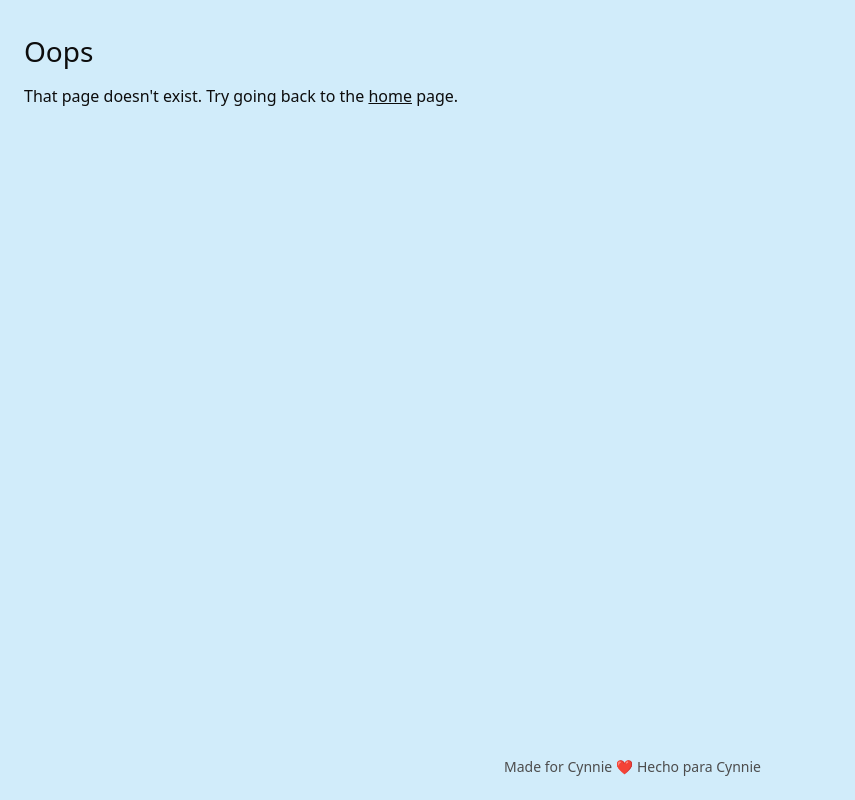
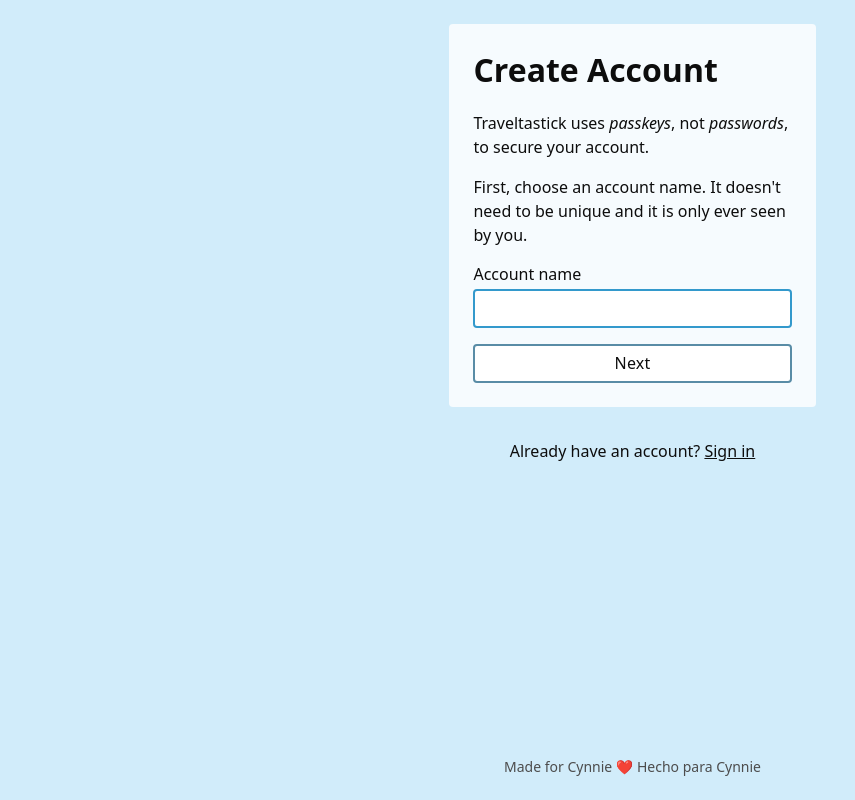
Before and after one commit to jackgriffiths/traveltastick, a SvelteKit app: page /create-account in a window 1280 px wide. Before the commit this address had no page. Shown: the whole page, without its empty margins (0-855 px from the left). Built offline with nearby package versions, Linux system fonts and the light colour scheme; no server answers.

Commit message:
Move account creation to new page

```diff
--- /dev/null
+++ b/src/routes/create-account/+page.server.ts
@@ -0,0 +1,8 @@
+import type { PageServerLoad } from "./$types";
+import { redirect } from "@sveltejs/kit";
+
+export const load: PageServerLoad = async (event) => {
+  if (event.locals.session?.userId != null) {
+    throw redirect(302, "/");
+  }
+}
--- /dev/null
+++ b/src/routes/create-account/+page.svelte
@@ -0,0 +1,144 @@
+<script lang="ts">
+  import { browserSupportsWebAuthn, startRegistration } from "@simplewebauthn/browser";
+  import { goto } from "$app/navigation";
+  import { Alert } from "$lib/components";
+  import { postJson, readError } from "$lib/fetch";
+
+  let alert: Alert;
+  let accountName: string;
+  let isBusy = false;
+
+  const createAccount = async () => {
+    if (!browserSupportsWebAuthn()) {
+      alert.show("Not supported", "Your browser does not support passkeys. Please try a different browser.");
+      return;
+    }
+
+    if (isBusy) {
+      return;
+    }
+
+    isBusy = true;
+
+    try {
+      const beginResponse = await postJson("/api/auth/begin-registration", { userName: accountName });
+      if (!beginResponse.ok) {
+        alert.show("Error", await readError(beginResponse, "Something went wrong. Please try again."));
+        return;
+      }
+
+      const registrationOptions = await beginResponse.json();
+      const registration = await startRegistration(registrationOptions);
+      const verificationResponse = await postJson("/api/auth/complete-registration", registration);
+
+      if (verificationResponse.ok) {
+        // Wrap this in a try catch just in case navigation fails.
+        // It's important to let the user know that actually an
+        // account was successfully created.
+        try {
+          await goto("/", { replaceState: true });
+        } catch (e) {
+          // Once the authenticated user refreshes, they'll be redirected to the home page.
+          alert.show("Account created", "Please refresh the page.");
+        }
+      } else {
+        alert.show("Error", await readError(verificationResponse, "Something went wrong while creating your account. Please try again."));
+      }
+    } catch {
+      alert.show("Failed", "Could not create account.");
+    } finally {
+      isBusy = false;
+    }
+  }
+</script>
+
+<svelte:head>
+  <title>Create account | Traveltastick</title>
+  <meta name="description" content="Collect and trade stickers of famous landmarks" />
+</svelte:head>
+
+<div class="content">
+  <section>
+    <h1>Create Account</h1>
+
+    <p>Traveltastick uses <span class="italic">passkeys</span>, not <span class="italic">passwords</span>, to secure your account.</p>
+
+    <p>First, choose an account name. It doesn't need to be unique and it is only ever seen by you.</p>
+
+    <form on:submit={createAccount}>
+      <label for="name">Account name</label>
+      <input id="name" name="name" type="text" bind:value={accountName} required autocomplete="given-name" />
+      <button type="submit">Next</button>
+      {#if isBusy}
+        <p class="wait-text">Waiting for passkey...</p>
+      {/if}
+    </form>
+  </section>
+
+  <p class="sign-in">
+    Already have an account? <a href="/sign-in">Sign in</a>
+  </p>
+</div>
+
+<Alert bind:this={alert} />
+
+<style>
+  .content {
+    padding-inline: var(--page-gutter);
+  }
+
+  section {
+    max-inline-size: 40ch;
+    border-radius: 0.25rem;
+    margin-block-start: var(--page-gutter);
+    margin-inline: auto;
+    background: var(--card-background-color);
+    display: flex;
+    flex-direction: column;
+    align-items: stretch;
+    padding: 1.5rem;
+  }
+
+  h1 {
+    margin-block-end: 1.25rem;
+    font-size: 2rem;
+    font-weight: bold;
+  }
+
+  .italic {
+    font-style: italic;
+  }
+
+  form {
+    margin-block: 1.0rem 0rem;
+    inline-size: 100%;
+
+    & > label {
+      display: block;
+      margin-block-end: 0.25em;
+    }
+
+    & > input {
+      display: block;
+      inline-size: 100%;
+      margin-block-end: 1rem;
+    }
+
+    & .wait-text {
+      margin-block-start: 0.5rem;
+      text-align: center;
+    }
+  }
+
+  button {
+    inline-size: 100%;
+  }
+
+  .sign-in {
+    margin-block-start: 2rem;
+    max-inline-size: 40ch;
+    margin-inline: auto;
+    padding-inline: 1.5rem;
+    text-align: center;
+  }
+</style>
--- a/src/routes/sign-in/+page.svelte
+++ b/src/routes/sign-in/+page.svelte
@@ -1,59 +1,11 @@
 <script lang="ts">
-  import { browserSupportsWebAuthn, startAuthentication, startRegistration } from "@simplewebauthn/browser";
+  import { browserSupportsWebAuthn, startAuthentication } from "@simplewebauthn/browser";
   import { goto } from "$app/navigation";
   import { Alert } from "$lib/components";
   import { post, postJson, readError } from "$lib/fetch";
 
   let alert: Alert;
-  let accountName: string;
-
-  let isBusy = false; // Creating account or signing in
-  let isCreatingAccount = false;
-
-  const createAccount = async () => {
-    if (!browserSupportsWebAuthn()) {
-      alert.show("Not supported", "Your browser does not support passkeys. Please try a different browser.");
-      return;
-    }
-
-    if (isBusy) {
-      return;
-    }
-
-    isBusy = true;
-    isCreatingAccount = true;
-
-    try {
-      const beginResponse = await postJson("/api/auth/begin-registration", { userName: accountName });
-      if (!beginResponse.ok) {
-        alert.show("Error", await readError(beginResponse, "Something went wrong. Please try again."));
-        return;
-      }
-
-      const registrationOptions = await beginResponse.json();
-      const registration = await startRegistration(registrationOptions);
-      const verificationResponse = await postJson("/api/auth/complete-registration", registration);
-
-      if (verificationResponse.ok) {
-        // Wrap this in a try catch just in case navigation fails.
-        // It's important to let the user know that actually an
-        // account was successfully created.
-        try {
-          await goto("/", { replaceState: true });
-        } catch (e) {
-          // Once the authenticated user refreshes, they'll be redirected to the home page.
-          alert.show("Account created", "Please refresh the page.");
-        }
-      } else {
-        alert.show("Error", await readError(verificationResponse, "Something went wrong while creating your account. Please try again."));
-      }
-    } catch {
-      alert.show("Failed", "Could not create account.");
-    } finally {
-      isCreatingAccount = false;
-      isBusy = false;
-    }
-  }
+  let isBusy = false;
 
   const signIn = async () => {
     if (!browserSupportsWebAuthn()) {
@@ -117,17 +69,11 @@
       Sign in
     </button>
 
-    <h2>Don't have an account?</h2>
-
-    <form on:submit={createAccount}>
-      <label for="name">Account name</label>
-      <input id="name" name="name" type="text" bind:value={accountName} required autocomplete="given-name" />
-      <p class="help-text">You can choose any name you like. It doesn't need to be unique and it is only ever seen by you.</p>
-      <button type="submit">Create account</button>
-      {#if isCreatingAccount}
-        <p class="wait-text">Waiting for passkey...</p>
-      {/if}
-    </form>
+    <p class="create-account">
+      <a href="/create-account">
+        Create an account
+      </a>
+    </p>
   </section>
 </div>
 
@@ -151,7 +97,7 @@
   }
 
   h1 {
-    margin-block-end: 1.5rem;
+    margin-block-end: 1.25rem;
     font-size: 2rem;
     font-weight: bold;
     text-align: center;
@@ -168,7 +114,7 @@
   }
 
   .features {
-    margin-block-end: 1.5rem;
+    margin-block-end: 2.5rem;
     list-style-type: features-symbols;
     list-style-position: outside;
     padding-inline-start: 2em;
@@ -178,38 +124,8 @@
     }
   }
 
-  h2 {
-    font-size: 1.25rem;
-    margin-block-start: 2rem;
-    margin-block-end: 1rem;
+  .create-account {
+    margin-block-start: 1rem;
     text-align: center;
   }
-
-  button {
-    inline-size: 100%;
-  }
-
-  form {
-    inline-size: 100%;
-
-    & > label {
-      display: block;
-      margin-block-end: 0.25em;
-    }
-
-    & > input {
-      display: block;
-      inline-size: 100%;
-    }
-
-    & .help-text {
-      margin-block: 0.5rem 1.5rem;
-      text-wrap: pretty;
-    }
-
-    & .wait-text {
-      margin-block-start: 0.5rem;
-      text-align: center;
-    }
-  }
 </style>
```
